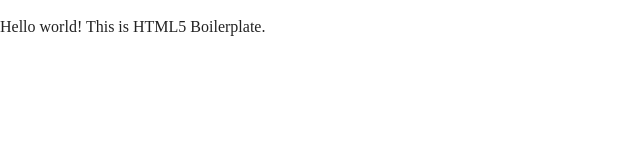
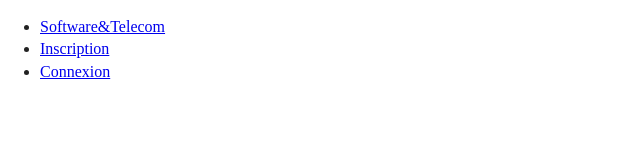
Before and after one commit to MrSeeb/UseCase, a plain HTML site: page index.html in a window 1280 px wide. Shown: the whole page, without its empty margins (0-640 px from the left). Drawn offline with nearby package versions, Linux system fonts and the light colour scheme.

Commit message:
Add NavBar

```diff
--- a/index.html
+++ b/index.html
@@ -21,8 +21,20 @@
     <p class="browserupgrade">You are using an <strong>outdated</strong> browser. Please <a href="https://browsehappy.com/">upgrade your browser</a> to improve your experience and security.</p>
   <![endif]-->
 
+  <!-- NAV BAR-->
+  <nav>
+      <ul>
+        <!-- float left-->
+        <li id="site"><a href="#">Software&Telecom</a></li>
+        <!-- float right-->
+        <li class="navbar"><a href="#interets">Inscription</a></li>
+        <li class="navbar"><a href="#formations">Connexion</a></li>
+      </ul>
+  </nav>
+  <!-- END NAV BAR-->
+
   <!-- Add your site or application content here -->
-  <p>Hello world! This is HTML5 Boilerplate.</p>
+
   <script src="js/vendor/modernizr-3.6.0.min.js"></script>
   <script src="https://code.jquery.com/jquery-3.3.1.min.js" integrity="sha256-FgpCb/KJQlLNfOu91ta32o/NMZxltwRo8QtmkMRdAu8=" crossorigin="anonymous"></script>
   <script>window.jQuery || document.write('<script src="js/vendor/jquery-3.3.1.min.js"><\/script>')</script>
```
